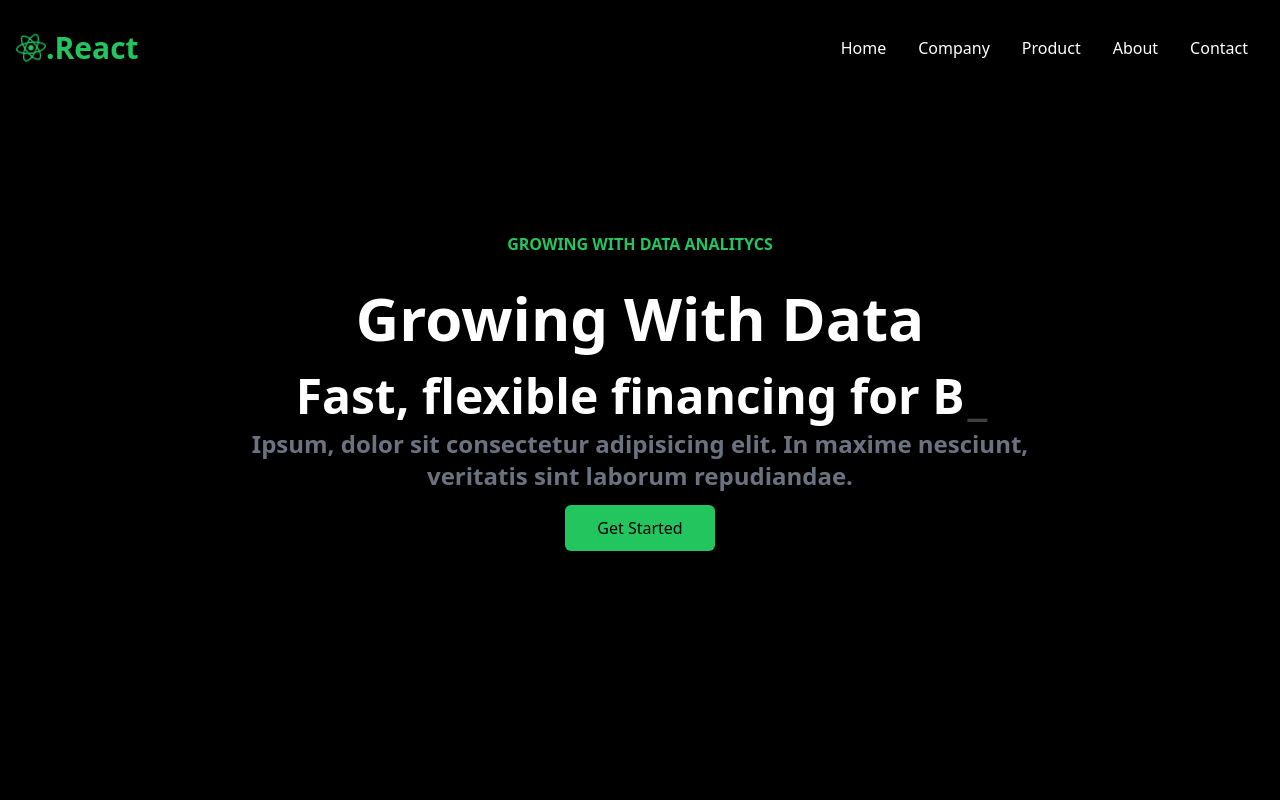
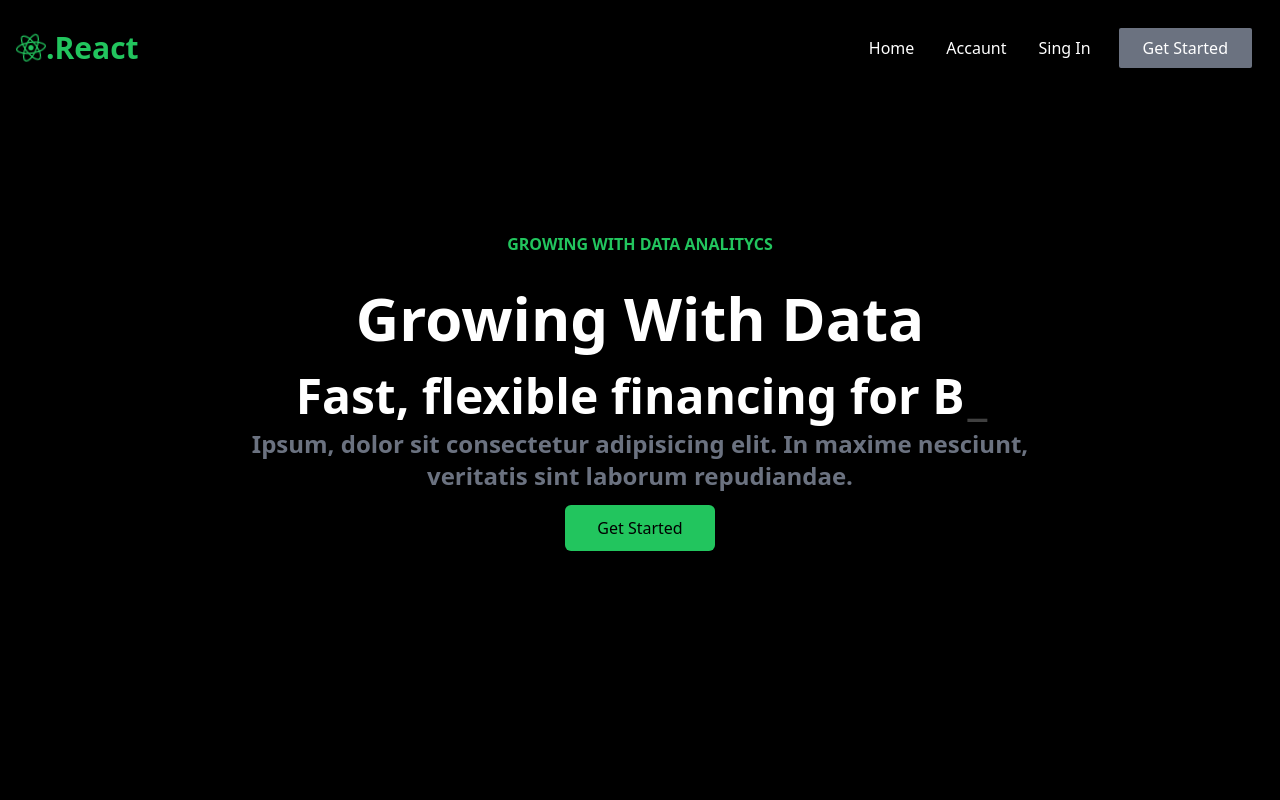
Before and after one commit to mukhammedaliametov/tailwind-web, a React (Vite) app: page / in a window 1280 px wide. Shown: the top 800 px of the page. Built offline with nearby package versions, Linux system fonts and the light colour scheme.

Commit message:
edit navbar navigation

```diff
--- a/src/Layouts/Navbar.jsx
+++ b/src/Layouts/Navbar.jsx
@@ -1,5 +1,6 @@
 import React, { useState } from "react";
 import { Link, Outlet } from "react-router-dom";
+import Button from "./Button";
 
 const Navbar = () => {
   const [click, setClick] = useState(false);
@@ -8,14 +9,12 @@ const Navbar = () => {
 
   const Items = [
     { name: "Home", link: "/", icon: "fa-solid fa-house" },
-    { name: "Company", link: "/", icon: "fa-solid fa-building" },
     {
-      name: "Product",
+      name: "Accaunt",
       link: "/",
-      icon: "fa-sharp fa-solid fa-basket-shopping",
+      icon: "fa-solid fa-user",
     },
-    { name: "About", link: "/", icon: "fa-solid fa-circle-info" },
-    { name: "Contact", link: "/", icon: "fa-solid fa-address-book" },
+    { name: "Sing In", link: "/", icon: "fa-solid fa-circle-info" },
   ];
 
   return (
@@ -23,12 +22,12 @@ const Navbar = () => {
       <div className="flex max-w-[1330px] h-24 mx-auto justify-between items-center p-4 text-white">
         <span
           to="/"
-          className="w-full text-3xl text-green-500 font-bold"
+          className="text-3xl text-green-500 font-bold"
           onClick={closeNav}
         >
           <i class="fa-brands fa-react fa-spin"></i>.React
         </span>
-        <ul className="sm:flex hidden">
+        <ul className="sm:flex hidden items-center">
           {Items.map((link) => (
             <li key={link.name} className="mx-4">
               <Link
@@ -39,6 +38,7 @@ const Navbar = () => {
               </Link>
             </li>
           ))}
+          <button className="mx-3 px-6 py-2 rounded-sm bg-gray-500 hover:bg-green-500 hover:text-black ease-out duration-150">Get Started</button>
         </ul>
         <ul
           className={!click ? 'sm:hidden fixed left-[-80%] top-0 w-[80%] h-full border-r border-r-gray-900 bg-[#000300] ease-in-out duration-500' : 'fixed flex flex-col left-[-0%] top-0 w-[75%] h-full border-r border-r-gray-900 bg-[#000300] ease-in-out duration-500'}
```
